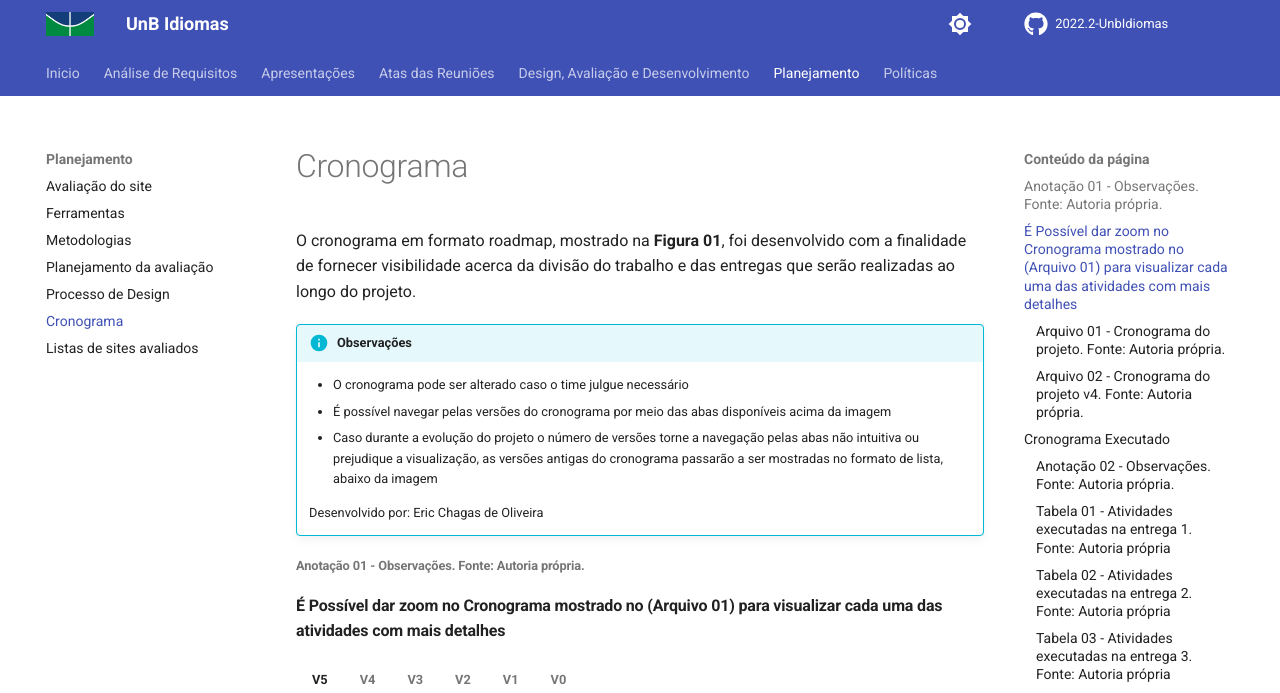
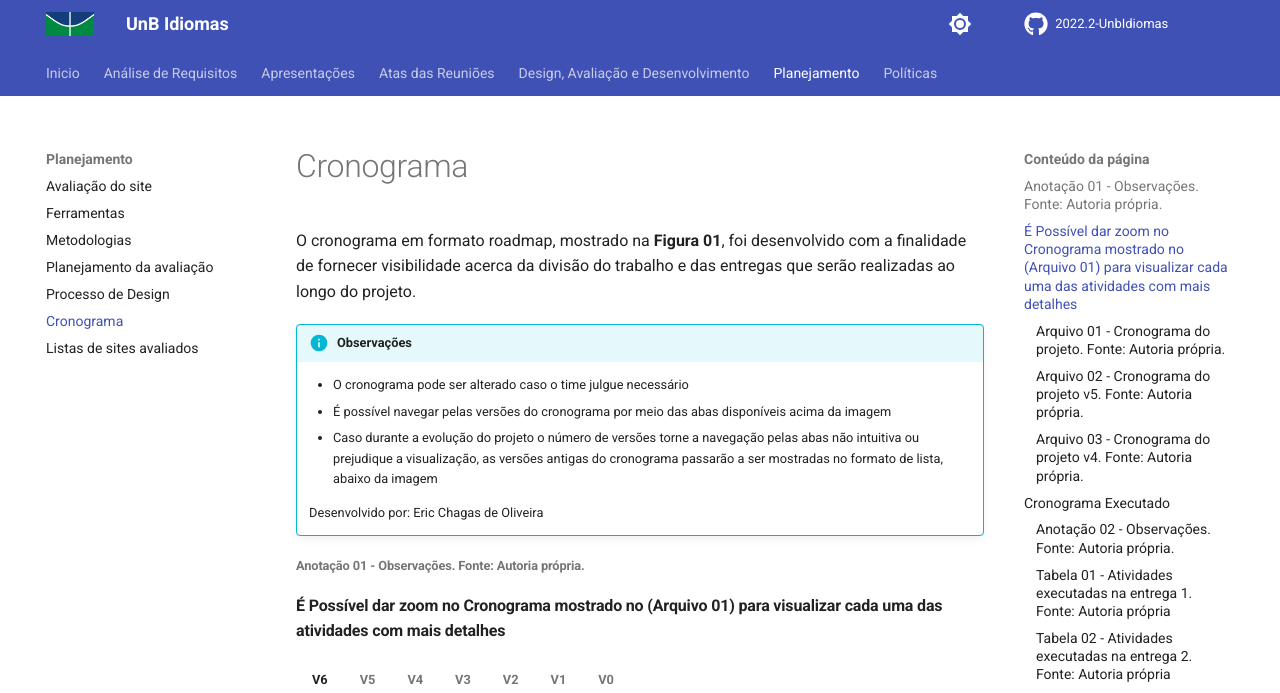
Before and after one commit to edudsan/2022.2-UnbIdiomas, an MkDocs documentation site: the page built from docs/Planejamento/roadmap.md, in a window 1280 px wide and 1397 px high. Shown: the top 693 px of the window. Built offline with MkDocs 1.6.1 and Material for MkDocs 9.7.7, drawn with Linux system fonts in a browser that asks for light colours; comment, search, counter and statistics services are not loaded; some of the changed lines change nothing that is shown.

Commit message:
Updated roadmap

```diff
--- a/docs/Planejamento/roadmap.md
+++ b/docs/Planejamento/roadmap.md
@@ -15,15 +15,21 @@
 
 #### É Possível dar zoom no Cronograma mostrado no (Arquivo 01) para visualizar cada uma das atividades com mais detalhes
 
+=== "V6"
+
+      <iframe width="100%" height="600" src="../../assets/pdf/roadmapv6.pdf"/>
+    ###### Arquivo 01 - Cronograma do projeto. Fonte: Autoria própria.
+
+
 === "V5"
 
       <iframe width="100%" height="600" src="../../assets/pdf/roadmapv5.pdf"/>
-    ###### Arquivo 01 - Cronograma do projeto. Fonte: Autoria própria.
+    ###### Arquivo 02 - Cronograma do projeto v5. Fonte: Autoria própria.
 
 === "V4"
 
       <iframe width="100%" height="600" src="../../assets/pdf/roadmapv4.pdf"/>
-    ###### Arquivo 02 - Cronograma do projeto v4. Fonte: Autoria própria.
+    ###### Arquivo 03 - Cronograma do projeto v4. Fonte: Autoria própria.
 
 === "V3"
 
@@ -61,6 +67,10 @@
 !!! info "Observações"
 
     - É possível navegar pelas entregas descritas no cronograma por meio das abas disponíveis acima da tabela.
+    - A nomenclatura das abas segue o seguinte formato:
+        - **E1** para a **Entrega 1**
+        - **E2** para a **Entrega 2**
+        - Assim em diante até a **E9** (Entrega 9)
 
     Desenvolvido por: Eric Chagas de Oliveira
 
@@ -123,11 +133,15 @@
 
 === "E4"
 
-      | **Tarefa**                                                             | **Responsáveis** | **Revisores** | **Iniciado em** | **Finalizado em** |
-      | ---------------------------------------------------------------------- | ---------------- | ------------- | --------------- | ----------------- |
-      | Apresentação do Planejamento da  Avaliação                             |                  |               |                 |                   |
-      | Relato dos resultados da avaliação do Storyboard e Análise de tarefas. |                  |               |                 |                   |
-      | Gravação do vídeo de apresentação                                      |                  |               |                 |                   |
+      | **Tarefa**                                                               | **Responsáveis**                    | **Revisores**                       | **Iniciado em** | **Data final de revisão** | **Finalizado em** |
+      | ------------------------------------------------------------------------ | ----------------------------------- | ----------------------------------- | --------------- | ------------------------- | ----------------- |
+      | Planejamento da Avaliação da Análise de Tarefas                          | Igor, Thiago                        | Eric, Henrique                      | 12/12           | 13/12                     | 14/12             |
+      | Planejamento da Avaliação do Storyboard                                  | Henrique                            | Thiago, Igor, Artur                 | 12/12           | 13/12                     | 14/12             |
+      | Planejamento do Relato dos resultados da avaliação da Análise de tarefas | Artur                               | Eric, Henrique                      | 12/12           | 13/12                     | 14/12             |
+      | Planejamento do Relato dos resultados da avaliação do Storyboard         | Eric                                | Thiago, Igor, Artur                 | 12/12           | 13/12                     | 14/12             |
+      | Atualização: Cronograma                                                  | Eric                                | Henrique                            | 14/12           | 14/12                     | 14/12             |
+      | Gravação do vídeo de apresentação                                        | Artur, Eric, Henrique, Thiago, Igor | Artur, Eric, Henrique, Thiago, Igor | 14/12           | 14/12                     | 14/12             |
+
 
     ###### Tabela 04 - Atividades executadas na entrega 4. Fonte: Autoria própria
 
@@ -197,6 +211,8 @@
 | 07/12/2022 |  1.5   |  Adição da v4 do cronograma e tabelas de atividades executadas   |                          [@Eric-chagas](https://github.com/Eric-chagas)                          | Henrique     |
 | 08/12/2022 |  1.6   |         Atualização no cronograma executado da entrega 2         |                          [@Eric-chagas](https://github.com/Eric-chagas)                          | Henrique     |
 | 12/12/2022 |  1.7   | Atualização no cronograma e do cronograma executado da entrega 3 |                          [@Eric-chagas](https://github.com/Eric-chagas)                          | Henrique     |
+| 14/12/2022 |  1.8   | Atualização no cronograma e do cronograma executado da entrega 4 |                          [@Eric-chagas](https://github.com/Eric-chagas)                          | Henrique     |
+
 
 
 ###### Tabela 10 - Histórico de versões. Fonte: Autoria própria
```
Also changed, not shown: 1 other file.
